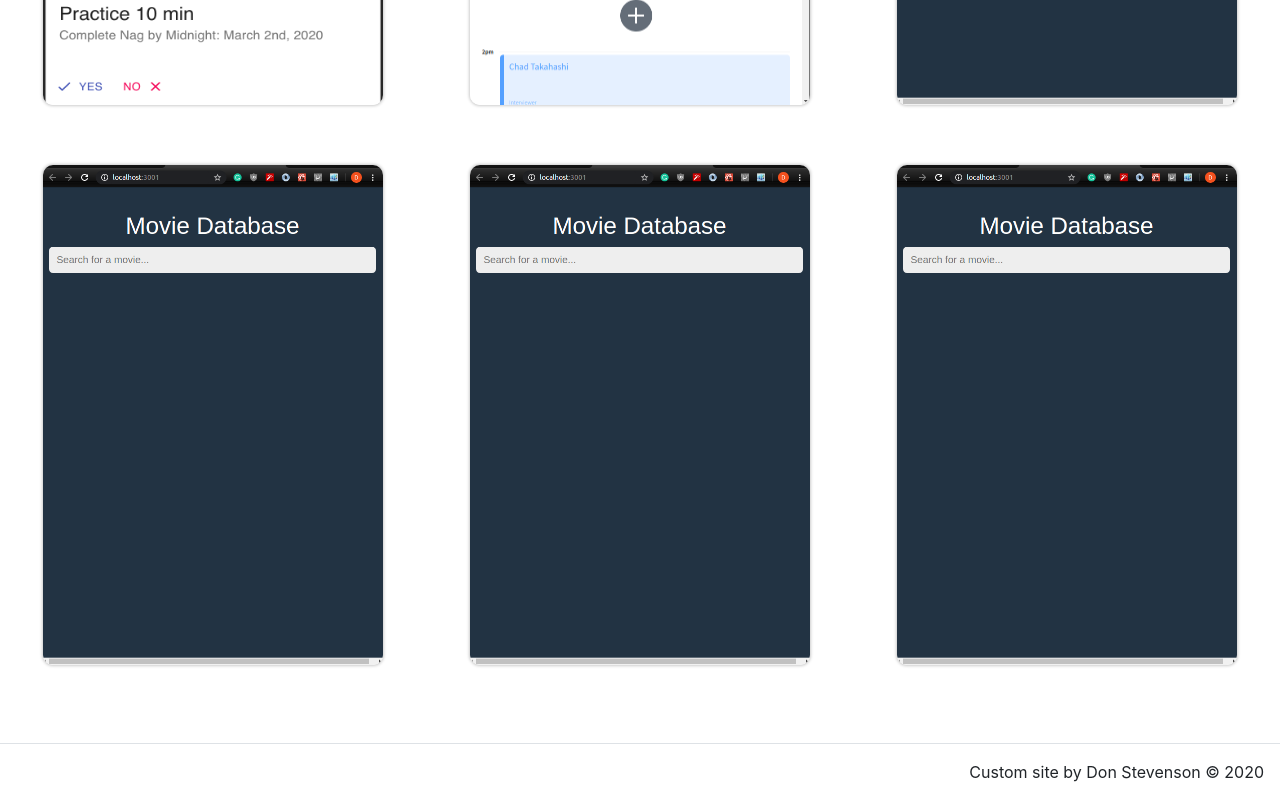
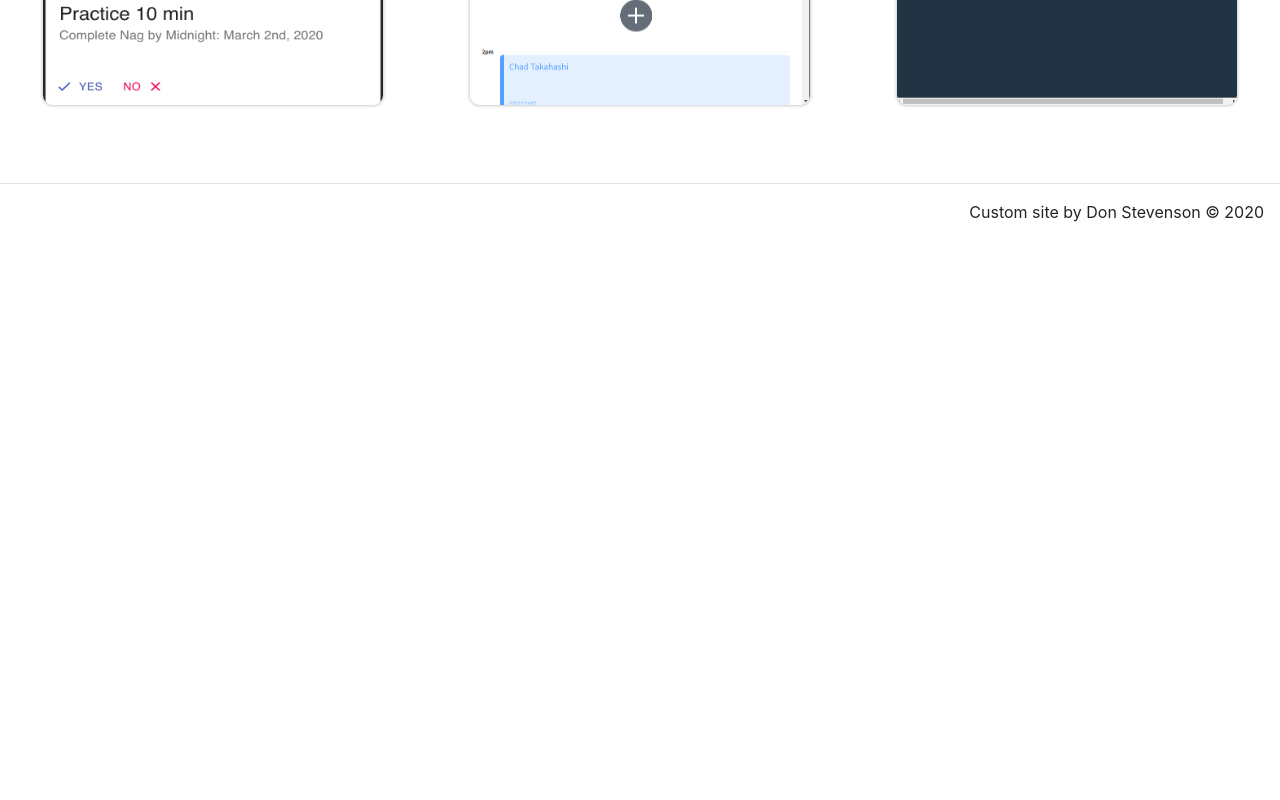
Before and after one commit to Don-Stevenson/personalWebsite, a React (Create React App) app: page / in a window 1280 px wide. Shown: the part 864-1664 px from the top of the page. After the commit the page ends 1104 px from the top, so only its background shows below. Built offline with nearby package versions, Linux system fonts and the light colour scheme.

Commit message:
comment out unfinished project displays

```diff
--- a/src/components/Carousel.js
+++ b/src/components/Carousel.js
@@ -38,30 +38,30 @@ export default function Carousel() {
         link: "https://github.com/Don-Stevenson/moviedb",
         selected: false,
       },
-      {
-        id: 3,
-        title: "Weather App",
-        subTitle: "An app that returns movie weather results.",
-        imgSrc: MovieDBStatic,
-        link: "https://github.com/Don-Stevenson/moviedb",
-        selected: false,
-      },
-      {
-        id: 4,
-        title: "Smart To-Do",
-        subTitle: "An auto categorizing to-do list",
-        imgSrc: MovieDBStatic,
-        link: "https://github.com/Don-Stevenson/moviedb",
-        selected: false,
-      },
-      {
-        id: 6,
-        title: "Jungle Rails",
-        subTitle: "An online retail app clone.",
-        imgSrc: MovieDBStatic,
-        link: "https://github.com/Don-Stevenson/moviedb",
-        selected: false,
-      },
+      // {
+      //   id: 3,
+      //   title: "Weather App",
+      //   subTitle: "An app that returns movie weather results.",
+      //   imgSrc: MovieDBStatic,
+      //   link: "https://github.com/Don-Stevenson/moviedb",
+      //   selected: false,
+      // },
+      // {
+      //   id: 4,
+      //   title: "Smart To-Do",
+      //   subTitle: "An auto categorizing to-do list",
+      //   imgSrc: MovieDBStatic,
+      //   link: "https://github.com/Don-Stevenson/moviedb",
+      //   selected: false,
+      // },
+      // {
+      //   id: 6,
+      //   title: "Jungle Rails",
+      //   subTitle: "An online retail app clone.",
+      //   imgSrc: MovieDBStatic,
+      //   link: "https://github.com/Don-Stevenson/moviedb",
+      //   selected: false,
+      // },
     ],
   });
 
```
